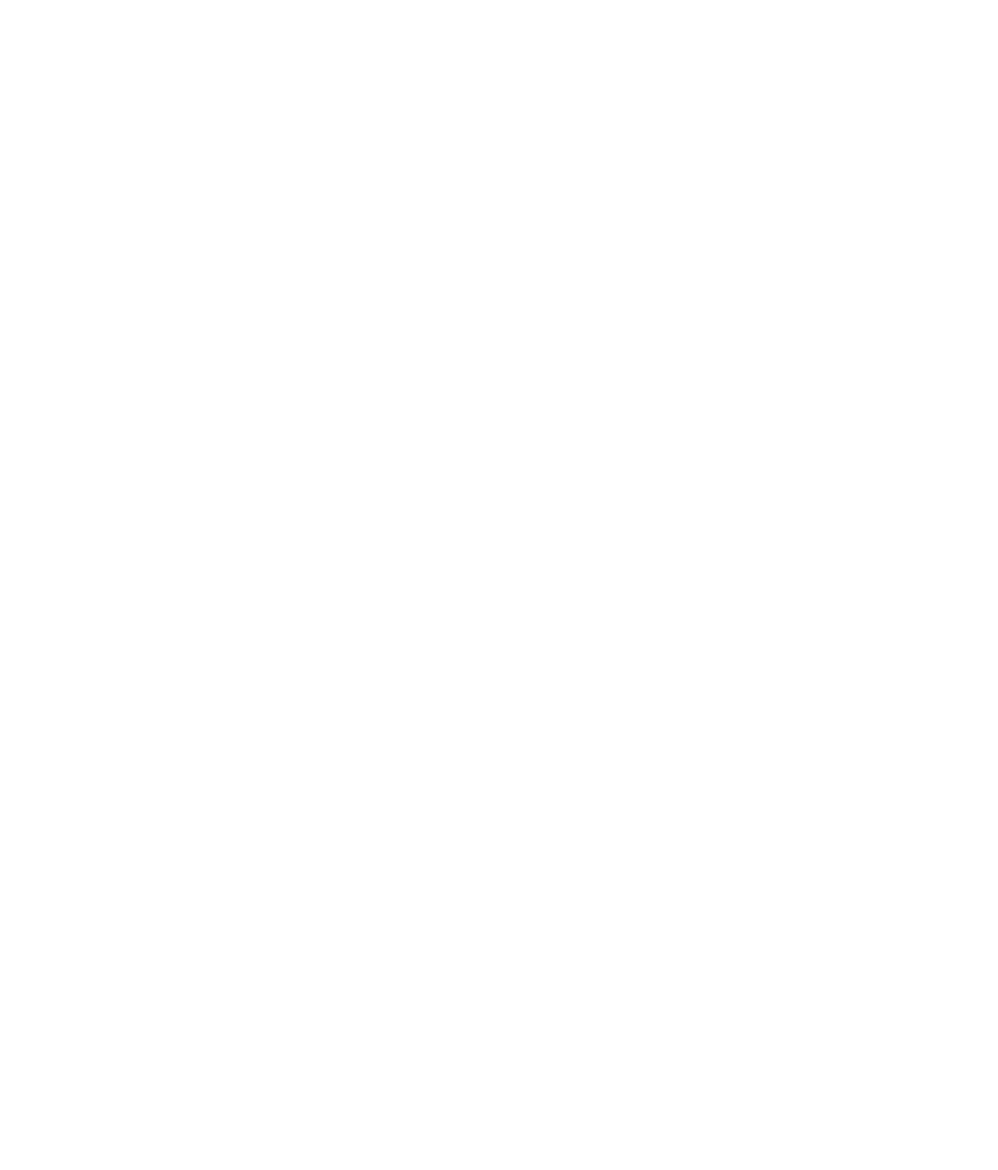
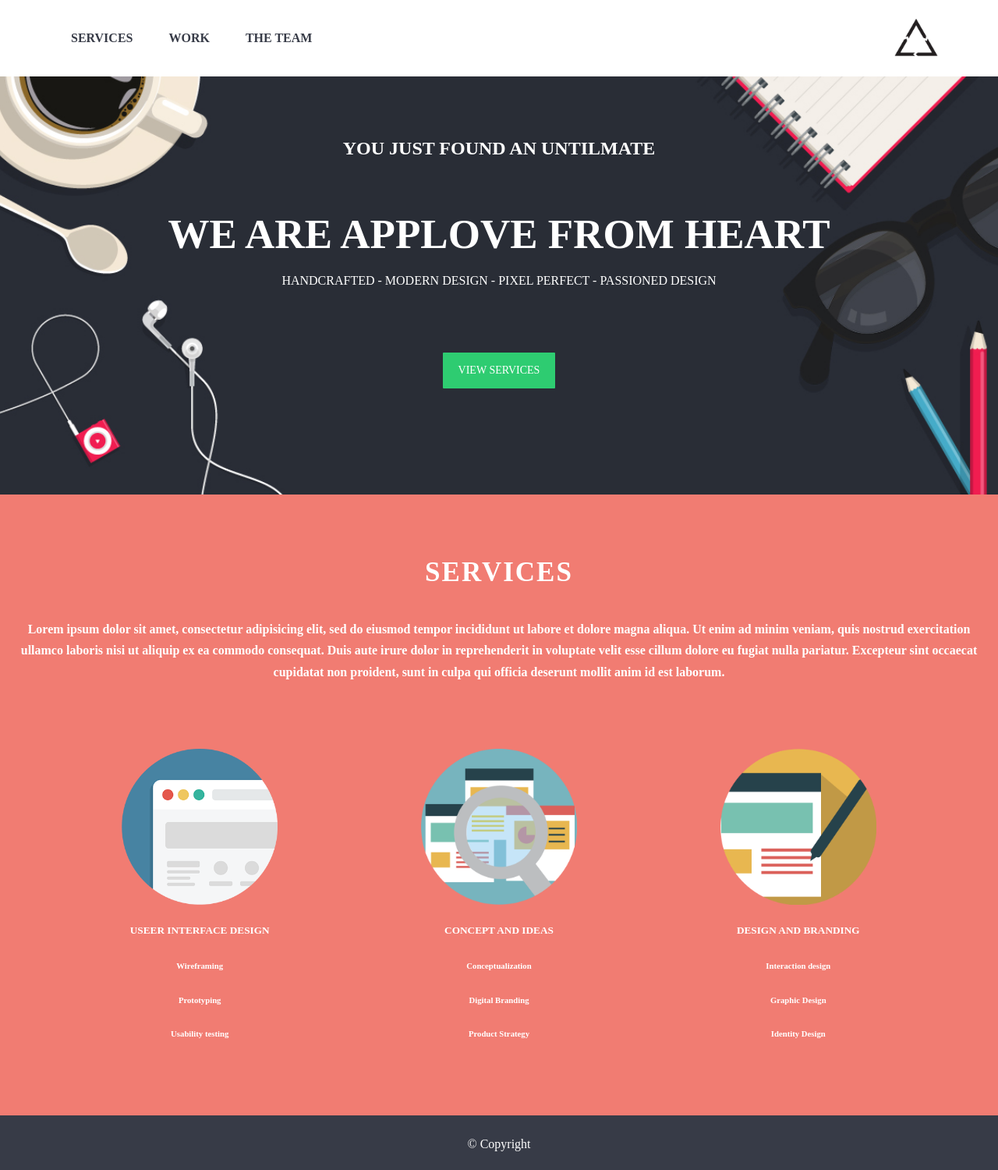
Before and after one commit to magentaFire/applove_020517, a plain HTML site: page index.html in a window 1280 px wide. Shown: the whole page at 78% size. Before the commit the page ends 800 px from the top, so only its background shows below. Drawn offline with Linux system fonts and the light colour scheme; files whose address does not match are found by name.

Commit message:
terminado applove I

```diff
--- a/css/common.css
+++ b/css/common.css
@@ -14,3 +14,82 @@
 .text-uppercase {
   text-transform: uppercase;
 }
+
+.link {
+  font-weight: 700;
+  padding: 21px;
+  display: inline-block;
+}
+
+.logo {
+  float: right;
+}
+
+header {
+  position: fixed;
+  background: white;
+  width: 100%;
+  top: 0;
+}
+
+.menu {
+  padding: 14px 70px;
+  overflow: auto;
+}
+
+#home {
+  background-image: url(/Users/heribertol/Documents/Laboratoria/sprint4/applove/assets/images/bg-home.jpg);
+  background-position: center;
+  background-repeat: no-repeat;
+  background-size: cover;
+  height: 554px;
+  text-align: center;
+  margin-top: 80px;
+}
+
+#home .container {
+  color: white;
+  padding: 70px;
+}
+
+.text-home {
+  font-size: 53px;
+}
+
+.btn-home {
+  background: #2ECC71;
+  color: #fff;
+  padding: 11px 20px;
+  border-radius: 1px;
+  font-weight: 500;
+  text-transform: uppercase;
+  margin-top: 63px;
+  display: inline-block;
+  font-size: 14px;
+}
+
+#services {
+  background-color: #f17c72;
+  text-align: center;
+  color: #fff;
+  padding: 70px 7px;
+}
+
+.box-services {
+  display: inline-block;
+  width: 30%;
+  margin-top: 63px;
+}
+
+.text-services {
+  font-size: 35px;
+  letter-spacing: 2px;
+}
+
+footer {
+  text-align: center;
+  height: 70px;
+  background: #373b47;
+  color: white;
+  padding-top: 7px;
+}
--- a/index.html
+++ b/index.html
@@ -4,16 +4,70 @@
 	<meta charset="UTF-8">
 	<title>Applove</title>
 	<!-- Importa la fuente del proyecto (Raleway) de Google Fonts (https://fonts.google.com) -->
-
+		<link href="https://fonts.googleapis.com/css?family=Playfair+Display" rel="stylesheet">
 	<!-- Enlaza tu CSS reutilizable aquí (common.css) -->
-
+		<link rel="stylesheet" href="css/common.css">
 	<!-- Enlaza tu CSS del proyecto aquí -->
-
+		<link rel="stylesheet" href="css/main.css">
 </head>
 <body>
 	<!-- Escribe el HTML aquí -->
-
+	<header>
+		<div class="menu container">
+			<a href="#" class="text-uppercase link">services</a>
+			<a href="#" class="text-uppercase link">work</a>
+			<a href="#" class="text-uppercase link">The team</a>
+			<img src="assets/images/logo-r.png" class="logo" width="70">
+		</div>
+	</header>
+	<section id="home">
+		<div class="container">
+			<h2>YOU JUST FOUND AN UNTILMATE</h2>
+			<h1 class="text-uppercase text-home mb-0">
+				We are applove from heart
+			</h1>
+			<p class="text-uppercase mt-0">
+				HANDCRAFTED - MODERN DESIGN - PIXEL PERFECT - PASSIONED DESIGN
+			</p>
+			<a href="services" class="btn-home">View services</a>
+		</div>
+	</section>
+	<section id="services">
+		<div class="container">
+			<h2 class="text-uppercase text-services mt-0">Services</h2>
+			<h4>
+				Lorem ipsum dolor sit amet, consectetur adipisicing elit, sed do eiusmod tempor incididunt ut labore et dolore magna aliqua.
+				Ut enim ad minim veniam, quis nostrud exercitation ullamco laboris nisi ut aliquip ex ea commodo consequat.
+				Duis aute irure dolor in reprehenderit in voluptate velit esse cillum dolore eu fugiat nulla pariatur.
+				Excepteur sint occaecat cupidatat non proident, sunt in culpa qui officia deserunt mollit anim id est laborum.
+			</h4>
+			<div class="box-services">
+				<img src="assets/images/website.png" alt="" width="200">
+				<h5 class="mb-0">USEER INTERFACE DESIGN</h5>
+				<h6 class="m-0">Wireframing</h6>
+				<h6 class="m-0">Prototyping</h6>
+				<h6 class="m-0">Usability testing</h6>
+			</div>
+			<div class="box-services">
+				<img src="assets/images/img-1.png" alt="" width="200">
+				<h5 class="mb-0">CONCEPT AND IDEAS</h5>
+				<h6 class="m-0">Conceptualization</h6>
+				<h6 class="m-0">Digital Branding</h6>
+				<h6 class="m-0">Product Strategy</h6>
+			</div>
+			<div class="box-services">
+				<img src="assets/images/lapiz.png" alt="" width="200">
+				<h5 class="mb-0">DESIGN AND BRANDING</h5>
+				<h6 class="m-0">Interaction design</h6>
+				<h6 class="m-0">Graphic Design</h6>
+				<h6 class="m-0">Identity Design</h6>
+			</div>
+		</div>
+	</section>
+	<footer>
+		<p>© Copyright</p>
+	</footer>
 	<!-- Enlaza tu JS aquí -->
-
+	<script src="js/app.js" type="text/javascript"></script>
 </body>
 </html>
```
Also changed, not shown: css/main.css (line endings or trailing spaces).
